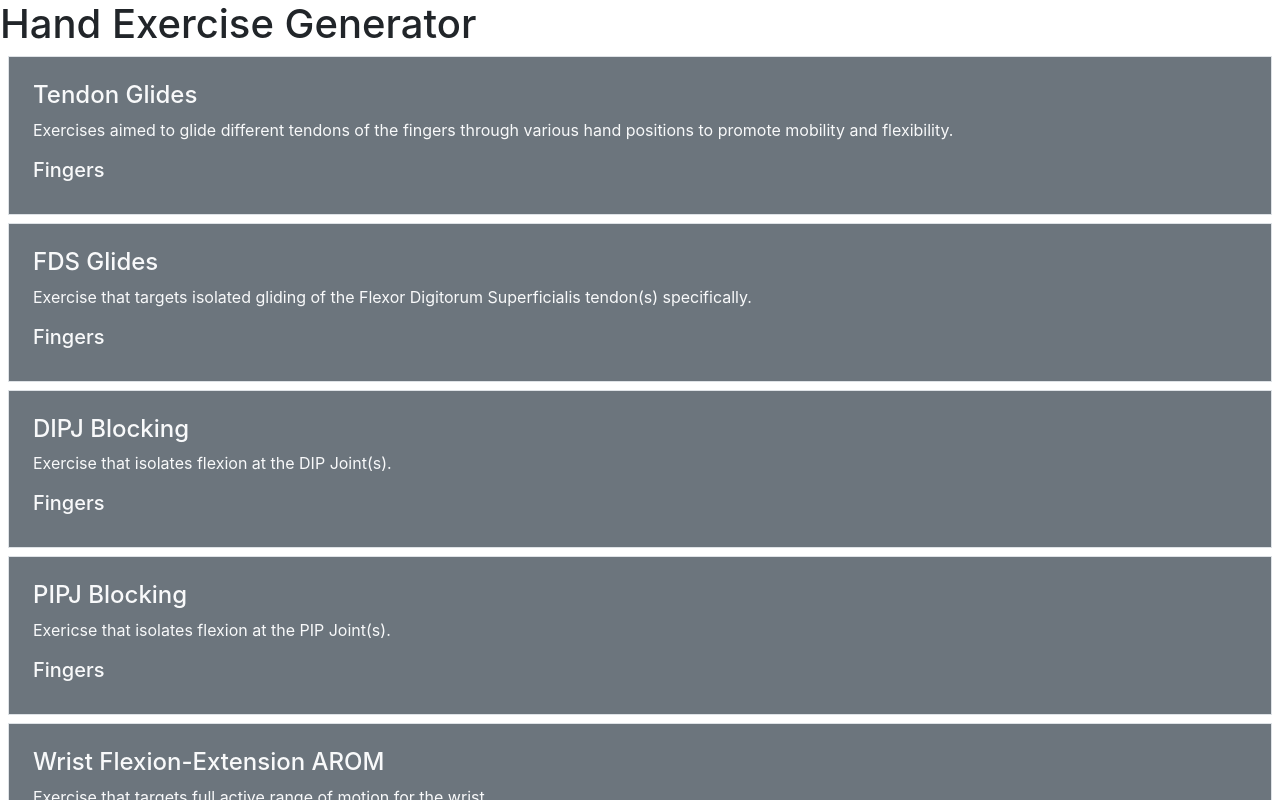
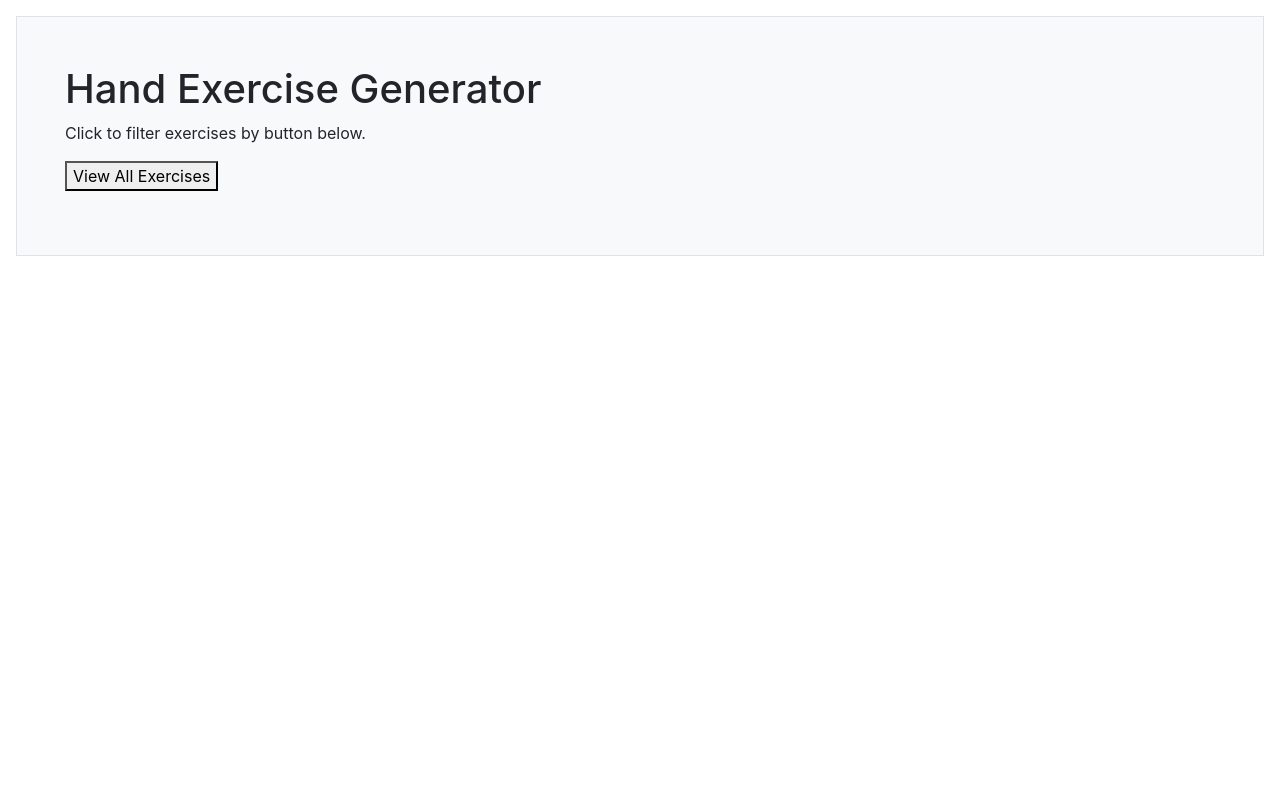
Before and after one commit to shannacodes/handtherapy-ex, a React (Create React App) app: page / in a window 1280 px wide. Shown: the top 800 px of the page. Built offline with nearby package versions, Linux system fonts and the light colour scheme.

Commit message:
ViewAllExs

```diff
--- a/src/App.js
+++ b/src/App.js
@@ -1,12 +1,21 @@
-import ExerciseCard from "./ExerciseCard.js";
-import { EXERCISES } from "./EXERCISES.js";
+import React, {useState} from "react";
+import ViewAllExs from "./ViewAllExs.js";
 
 function App() {
+  const [showExercises, setShowExercises] = useState(false);
+
+  const handleShowExercises = () => {
+    setShowExercises(true);
+  }
+
   return (
-    <div>
+    <div className='bg-light text-dark border p-5 m-3'>
       <h1>Hand Exercise Generator</h1>
-        {EXERCISES.map( exercise => <ExerciseCard exercise = {exercise} /> ) }
-            {/* "For each exercise in the list of exercises, create an ExerciseCard component and show that exercise using the component." */}
+      <p>Click to filter exercises by button below.</p>
+      <p><button onClick={handleShowExercises}>View All Exercises</button></p>
+      <div>
+        {showExercises && <ViewAllExs />}
+      </div>
     </div>
   );
 }
--- a/src/EXERCISES.js
+++ b/src/EXERCISES.js
@@ -3,25 +3,25 @@ export const EXERCISES = [
       id: 0,
       name: "Tendon Glides",
       desc: "Exercises aimed to glide different tendons of the fingers through various hand positions to promote mobility and flexibility.",
-      category: "Fingers"
+      category: "Finger"
     },
     {
       id: 1,
       name: "FDS Glides",
       desc: "Exercise that targets isolated gliding of the Flexor Digitorum Superficialis tendon(s) specifically.",
-      category: "Fingers"
+      category: "Finger"
     },
     {
       id: 2,
       name: "DIPJ Blocking",
       desc: "Exercise that isolates flexion at the DIP Joint(s).",
-      category: "Fingers"
+      category: "Finger"
     },
     {
       id: 3,
       name: "PIPJ Blocking",
       desc: "Exericse that isolates flexion at the PIP Joint(s).",
-      category: "Fingers"
+      category: "Finger"
     },
     {
       id: 4,
@@ -41,4 +41,22 @@ export const EXERCISES = [
       desc: "Exercise that involves passively extending the wrist to increase mobility.",
       category: "Wrist"
     },
+    {
+      id: 7,
+      name: "Elbow Flexion-Extension AROM",
+      desc: "Exercise that involves actively bending (or flexing) at the elbow, followed by straightening to increase mobility.",
+      category: "Elbow"
+    },
+    {
+      id: 8,
+      name: "Elbow Flexion PROM",
+      desc: "Exercise that involves passively flexing the elbow to increase mobility.",
+      category: "Elbow"
+    },
+    {
+      id: 9,
+      name: "Shoulder Squeezes / Shoulder Retraction",
+      desc: "Exercise that involves squeezing the wing bones (or scapulae) together.",
+      category: "Shoulder"
+    },
   ]
--- a/src/ExerciseCard.js
+++ b/src/ExerciseCard.js
@@ -1,11 +1,11 @@
-function ExerciseCard (props) {
+function ExerciseCard ({exercise}) { // Displays exs in a CARD
    return (
     <div className="bg-secondary text-light border p-4 m-2">
-        <h4>{props.exercise.name}</h4>
-        <p>{props.exercise.desc}</p>
-        <h5>{props.exercise.category}</h5>
-  </div>
+        <h3>{exercise.name}</h3>
+        <p>Description: {exercise.desc}</p>
+        <p><em>Type: {exercise.category}</em></p>
+   </div>
    )
 }
 
-export default ExerciseCard
+export default ExerciseCard;
--- /dev/null
+++ b/src/ViewAllExs.js
@@ -0,0 +1,14 @@
+import ExerciseCard from "./ExerciseCard";
+import { EXERCISES } from "./EXERCISES";
+
+const ViewAllExs = () => {
+    console.log("Hi, I'm working!");
+
+    return (
+        <div>
+            {EXERCISES.map(exercise => <ExerciseCard key={exercise.id} exercise={exercise} />)}
+        </div>
+        );
+    };
+
+export default ViewAllExs;
```
